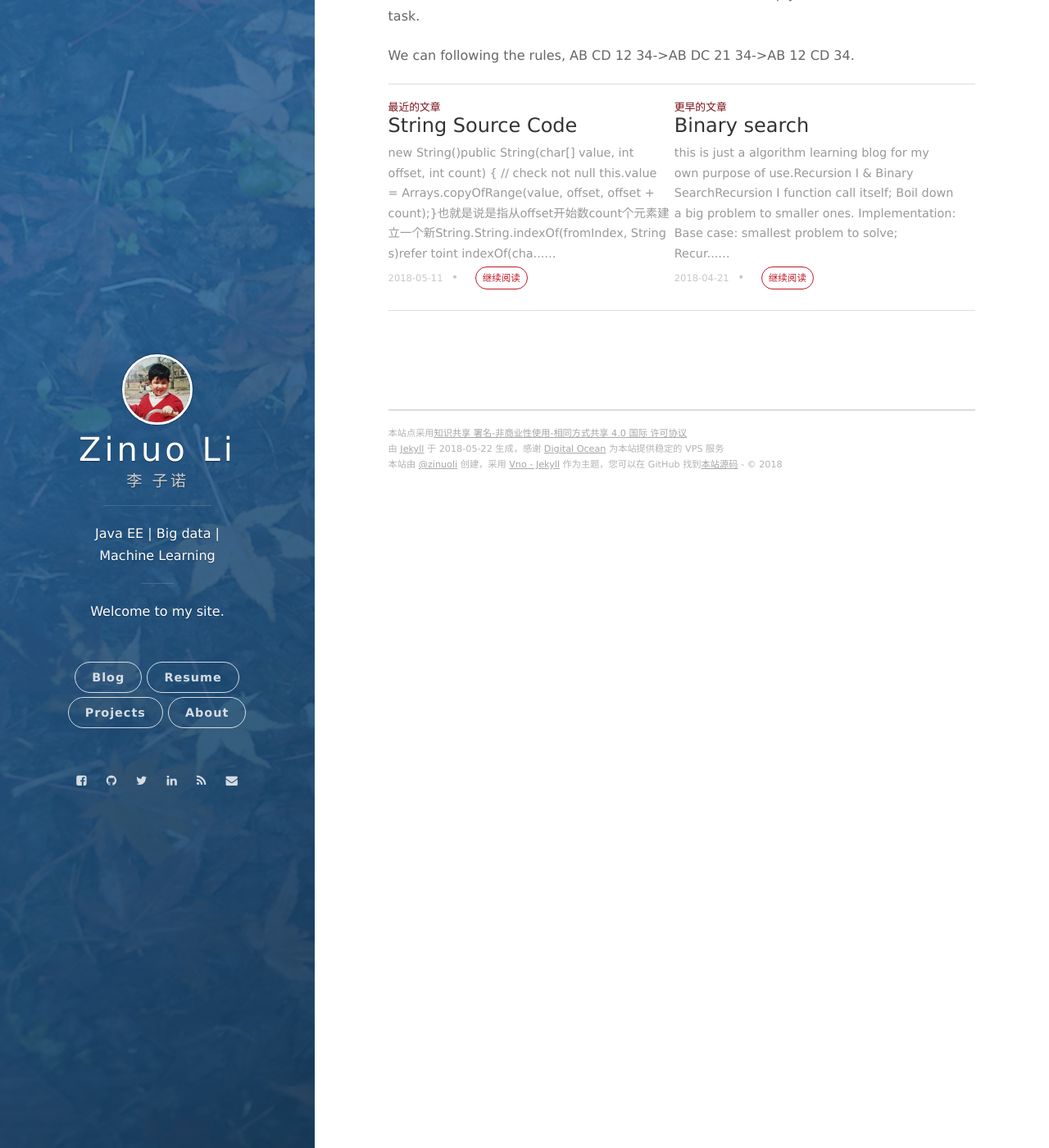
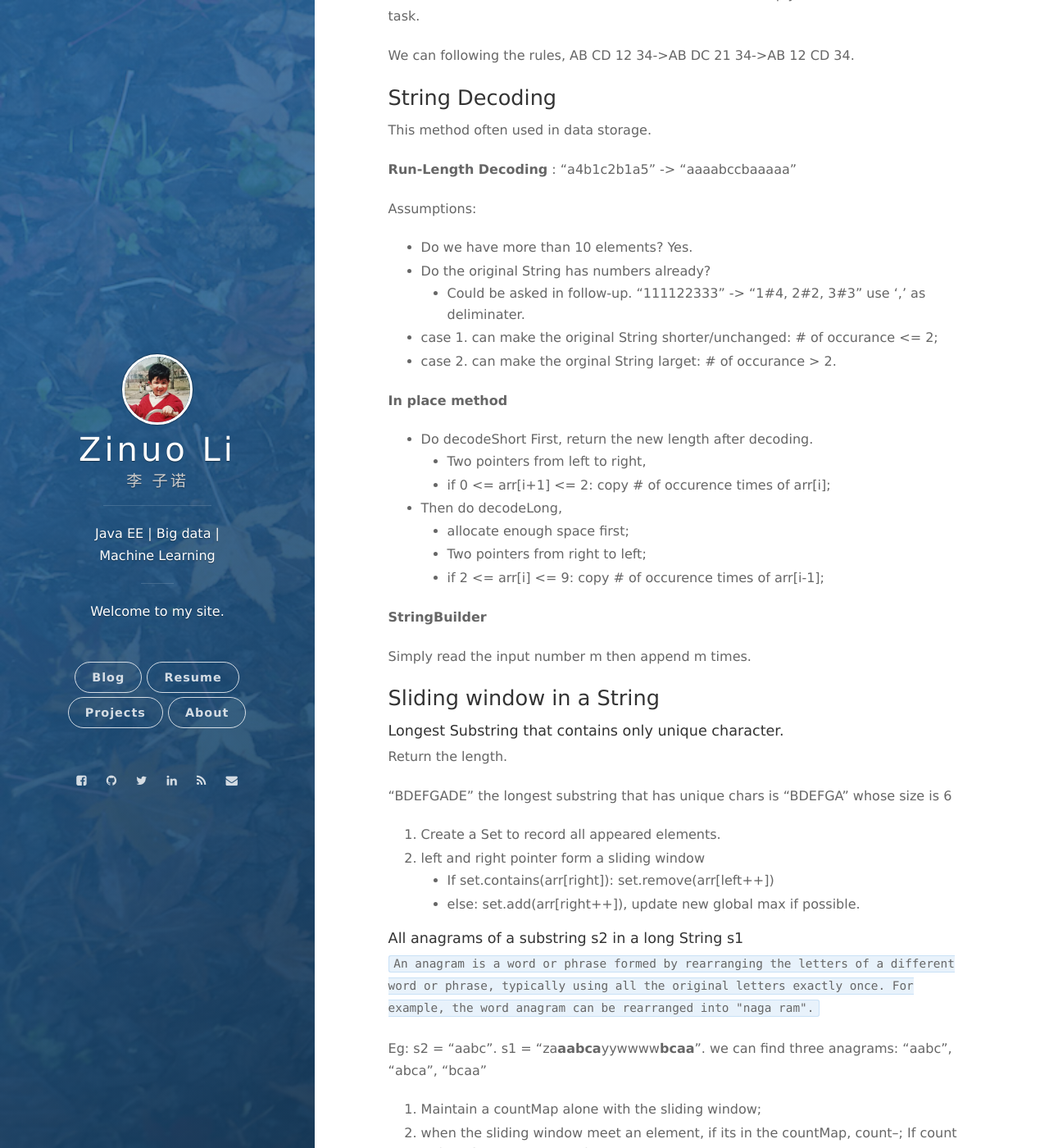
Before and after one commit to chestnuut/chestnuut.github.io, a Jekyll site: the page built from _posts/2018-05-10-string.markdown, in a window 1280 px wide and 1400 px high, scrolled down 5813 px. Shown: the whole window at 82% size. Built offline with Jekyll 4.4.1, drawn with Linux system fonts in a browser that asks for light colours; nearby versions of some CDN libraries; our own code applies the rules of GitHub Pages for plain Markdown files; formulas are drawn with MathJax 3; comment, search, counter and statistics services are not loaded; some of the changed text lies outside the part shown.

Commit message:
StringII

```diff
--- a/_posts/2018-05-10-string.markdown
+++ b/_posts/2018-05-10-string.markdown
@@ -238,9 +238,58 @@ We can also use StringBuilder and String.indexOf() API to do this simply.
 - Once we find a match index using String.indexOf(fromIndex, source) [here]
 - while (still can find a match index) : do stringBuilder.append(String between fromIndex and matchIndex).append(target String)
 
-
 ### String Combinations: ABCD1234 -> A1B2C3D4
 
 If we can transfer "ABCD1234" to "AB12CD34", we can simply use recursion to finish the task.
 
 We can following the rules, AB CD 12 34->AB DC 21 34->AB 12 CD 34.
+
+### String Decoding
+
+This method often used in data storage.
+
+**Run-Length Decoding** :  "a4b1c2b1a5" -> "aaaabccbaaaaa"
+
+Assumptions:
+- Do we have more than 10 elements? Yes.
+- Do the original String has numbers already?
+    - Could be asked in follow-up. "111122333" -> "1#4, 2#2, 3#3" use ',' as deliminater.
+- case 1. can make the original String shorter/unchanged: # of occurance <= 2;
+- case 2. can make the orginal String larget: # of occurance > 2.
+
+**In place method**
+- Do decodeShort First, return the new length after decoding.
+    - Two pointers from left to right,
+    - if 0 <= arr[i+1] <= 2: copy # of occurence times of arr[i];
+- Then do decodeLong,
+    - allocate enough space first;
+    - Two pointers from right to left;
+    - if 2 <= arr[i] <= 9: copy # of occurence times of arr[i-1];
+
+**StringBuilder**
+
+Simply read the input number m then append m times.
+
+### Sliding window in a String
+
+#### Longest Substring that contains only unique character.
+
+Return the length.
+
+"BDEFGADE" the longest substring that has unique chars is "BDEFGA" whose size is 6
+
+1. Create a Set to record all appeared elements.
+2. left and right pointer form a sliding window
+    - If set.contains(arr[right]): set.remove(arr[left++])
+    - else: set.add(arr[right++]), update new global max if possible.
+
+#### All anagrams of a substring s2 in a long String s1
+
+`An anagram is a word or phrase formed by rearranging the letters of a different word or phrase, typically using all the original letters exactly once. For example, the word anagram can be rearranged into "naga ram".`
+
+Eg: s2 = "aabc". s1 = "za**aabca**yywwww**bcaa**". we can find three anagrams: "aabc", "abca", "bcaa"
+
+1. Maintain a countMap alone with the sliding window;
+2. when the sliding window meet an element, if its in the countMap, count--; If count reduce from 1 to 0, match++;
+3. when the sliding window pop an element, if its in the countMap, count++; if count add from 0 to 1, match--;
+4. If match == countMap.size(), we have an anagram.
```
